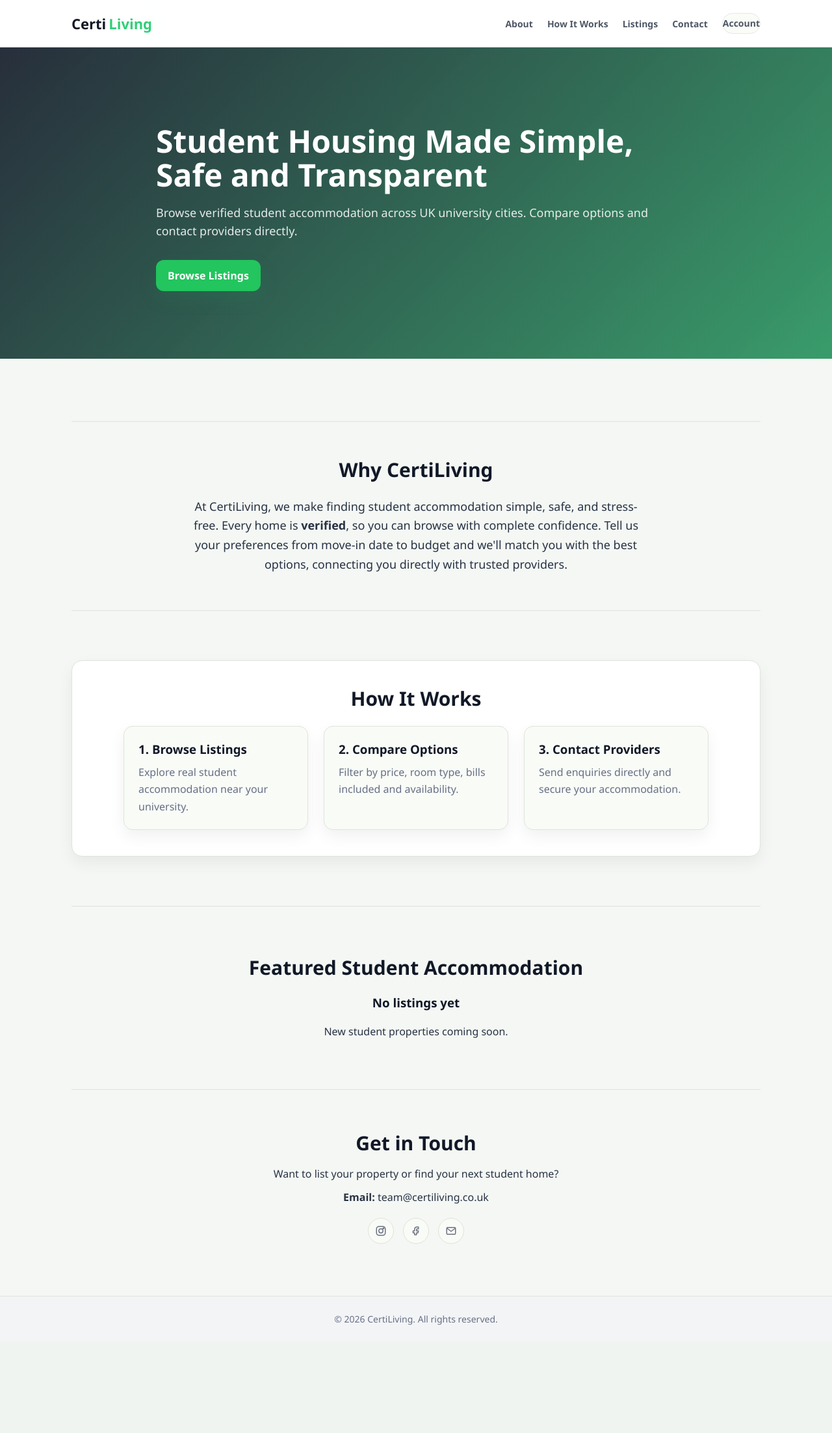
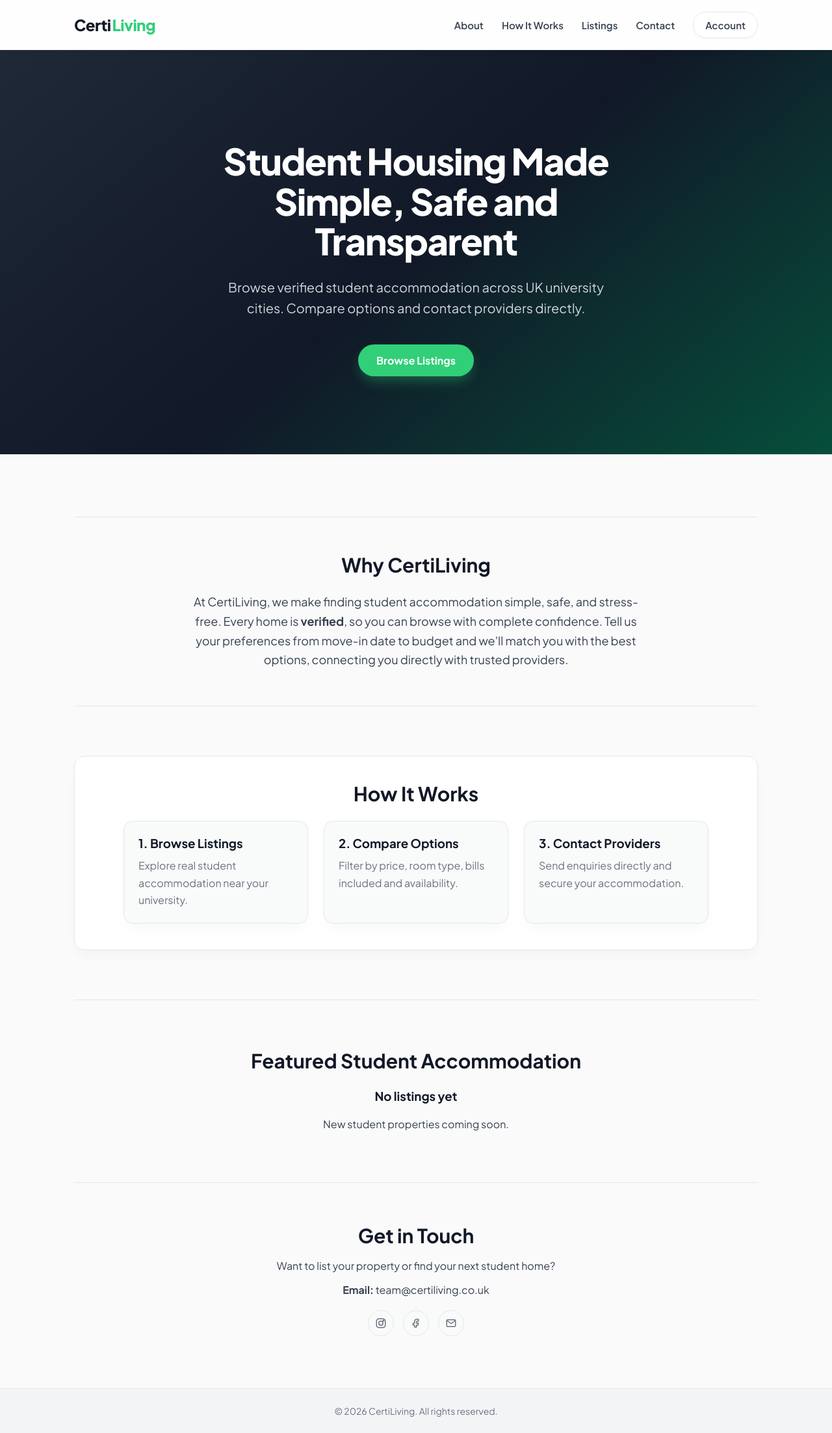
Before and after one commit to joehindle/certiliving-website, a Flask app: page / in a window 1280 px wide. Shown: the whole page at 65% size. Before the commit the page ends 2039 px from the top, so only its background shows below. Run offline with Flask 3, Linux system fonts and the light colour scheme; data that the repository does not hold is empty; parts of the project's set-up code (start-up, migrations or seed data) failed here and were passed over; some libraries are stand-ins or nearby versions.

Commit message:
style: update design system with Plus Jakarta Sans typography, refreshed color palette, and modern component UI.

```diff
--- a/app/routes/auth.py
+++ b/app/routes/auth.py
@@ -182,7 +182,11 @@ def account():
                         flash("Account created.", "success")
                         return redirect(_post_login_redirect())
                 else:
-                    flash("Account created. Check your email to confirm your address, then log in.", "success")
+                    flash(
+                        "If this email is new, check your inbox to confirm it. "
+                        "If you already have an account, please log in instead.",
+                        "info",
+                    )
                     return redirect(url_for("auth.account", mode="login"))
         else:
             try:
--- a/app/static/css/style.css
+++ b/app/static/css/style.css
@@ -1,20 +1,20 @@
 /* -------- Core -------- */
 :root {
   --max-width: 1100px;
-  --gutter: 20px;
-  --bg: #f4f7f3;
+  --gutter: 24px;
+  --bg: #fafafa;
   --surface: #ffffff;
-  --surface-soft: #f9fbf7;
+  --surface-soft: #f8fbf9;
   --text: #111827;
-  --muted: #667085;
+  --muted: #6b7280;
   --accent: #31cf78;
-  --accent-dark: #26a864;
-  --accent-soft: #eaf8f0;
-  --ink-soft: #273244;
-  --border: #dde5dc;
-  --border-strong: #cfd9cf;
-  --shadow: 0 18px 42px rgba(17, 24, 39, 0.08);
-  --shadow-soft: 0 10px 24px rgba(17, 24, 39, 0.06);
+  --accent-dark: #25a15d;
+  --accent-soft: #edf9f2;
+  --ink-soft: #374151;
+  --border: #e5e7eb;
+  --border-strong: #d1d5db;
+  --shadow: 0 20px 40px -10px rgba(17, 24, 39, 0.05), 0 10px 20px -5px rgba(17, 24, 39, 0.02);
+  --shadow-soft: 0 10px 20px -5px rgba(17, 24, 39, 0.04);
 }
 
 *,
@@ -25,11 +25,8 @@ html { scroll-behavior: smooth; }
 
 body {
   margin: 0;
-  font-family: "Avenir Next", Avenir, "Segoe UI", sans-serif;
-  background:
-    linear-gradient(180deg, rgba(255,255,255,0.8), rgba(244,247,243,0.94) 360px),
-    radial-gradient(circle at 18% 0%, rgba(47,191,113,0.14), transparent 340px),
-    var(--bg);
+  font-family: 'Plus Jakarta Sans', system-ui, -apple-system, sans-serif;
+  background: var(--bg);
   color: var(--text);
   min-height: 100vh;
   display: flex;
@@ -54,17 +51,18 @@ main { flex: 1; }
 
 /* -------- Navbar -------- */
 .navbar {
-  background: rgba(255, 255, 255, 0.88);
-  border-bottom: 1px solid rgba(221, 229, 220, 0.86);
+  background: rgba(255, 255, 255, 0.75);
+  border-bottom: 1px solid rgba(229, 231, 235, 0.5);
   position: sticky;
   top: 0;
   z-index: 1000;
-  backdrop-filter: blur(18px);
-  box-shadow: 0 1px 0 rgba(17, 24, 39, 0.03);
+  backdrop-filter: blur(12px);
+  -webkit-backdrop-filter: blur(12px);
+  box-shadow: 0 4px 20px -2px rgba(0, 0, 0, 0.02);
 }
 
 .nav-inner {
-  height: 72px;
+  height: 76px;
   display: flex;
   align-items: center;
   justify-content: space-between;
@@ -75,33 +73,31 @@ main { flex: 1; }
 
 .brand {
   font-weight: 800;
-  font-size: 22px;
+  font-size: 24px;
   text-decoration: none;
   color: var(--text);
-  letter-spacing: 0;
+  letter-spacing: -0.5px;
 }
 
 .brand-certi { color: var(--text); }
-.brand-living { color: var(--accent); margin-left: 4px; }
+.brand-living { color: var(--accent); margin-left: 2px; }
 
 .nav-links {
   display: flex;
-  gap: 22px;
+  gap: 28px;
   align-items: center;
 }
 
 .nav-links a {
   text-decoration: none;
   color: var(--ink-soft);
-  font-weight: 700;
-  font-size: 14px;
-  opacity: 0.82;
-  padding: 8px 0;
+  font-weight: 600;
+  font-size: 15px;
+  transition: color 0.2s ease;
 }
 
 .nav-links a:hover {
-  color: var(--text);
-  opacity: 1;
+  color: var(--accent-dark);
 }
 
 .nav-auth-form {
@@ -113,60 +109,63 @@ main { flex: 1; }
   appearance: none;
   border: 1px solid var(--border);
   border-radius: 999px;
-  background: var(--surface-soft);
-  color: var(--ink-soft);
+  background: var(--surface);
+  color: var(--text);
   cursor: pointer;
   font: inherit;
   font-size: 14px;
-  font-weight: 800;
-  line-height: 1;
-  padding: 9px 13px;
+  font-weight: 700;
+  padding: 10px 18px;
   text-decoration: none;
+  transition: all 0.2s ease;
+  box-shadow: 0 2px 4px rgba(0, 0, 0, 0.02);
 }
 
 .nav-auth-form button:hover,
 .nav-login-link:hover {
   border-color: var(--border-strong);
-  color: var(--text);
+  background: var(--surface-soft);
+  transform: translateY(-1px);
+  box-shadow: 0 4px 6px rgba(0, 0, 0, 0.04);
 }
 
 @media (max-width: 650px) {
-  .nav-links { gap: 14px; }
-  .nav-links a { font-size: 13px; }
+  .nav-links { gap: 16px; }
+  .nav-links a { font-size: 14px; }
 }
 
 /* -------- Hero -------- */
 .hero-full {
   width: 100%;
-  background:
-    linear-gradient(135deg, rgba(17, 24, 39, 0.90), rgba(31, 143, 87, 0.88)),
-    linear-gradient(90deg, rgba(255,255,255,0.10) 1px, transparent 1px),
-    linear-gradient(0deg, rgba(255,255,255,0.08) 1px, transparent 1px);
-  background-size: auto, 48px 48px, 48px 48px;
-  padding: 118px var(--gutter) 104px;
+  background: linear-gradient(140deg, #1f2937 0%, #111827 50%, #064e3b 100%);
+  padding: 140px var(--gutter) 120px;
   position: relative;
   overflow: hidden;
+  text-align: center;
 }
 
 .hero-content {
-  text-align: left;
-  max-width: 840px;
+  text-align: center;
+  max-width: 760px;
+  margin: 0 auto;
 }
 
 .hero-full h1 {
-  color: #fff;
-  font-size: 48px;
+  color: #ffffff;
+  font-size: 56px;
   font-weight: 800;
-  margin: 0 0 18px;
-  letter-spacing: 0;
-  line-height: 1.08;
+  margin: 0 0 24px;
+  letter-spacing: -1.5px;
+  line-height: 1.1;
 }
 
 .hero-full p {
-  color: rgba(255,255,255,0.88);
-  font-size: 18px;
+  color: #d1d5db;
+  font-size: 20px;
   line-height: 1.6;
-  margin: 0 0 30px;
+  margin: 0 auto 40px;
+  max-width: 600px;
+  font-weight: 400;
 }
 
 .btn-primary,
@@ -174,24 +173,26 @@ main { flex: 1; }
   display: inline-flex;
   align-items: center;
   justify-content: center;
-  background: #22c55e;
+  background: var(--accent);
   color: #fff;
   border: none;
-  padding: 13px 18px;
-  border-radius: 12px;
-  font-weight: 800;
+  padding: 14px 28px;
+  border-radius: 999px;
+  font-size: 16px;
+  font-weight: 700;
   text-decoration: none;
   cursor: pointer;
-  box-shadow: 0 12px 26px rgba(31, 143, 87, 0.18);
-  transition: transform 0.18s ease, box-shadow 0.18s ease, filter 0.18s ease;
+  box-shadow: 0 10px 20px -5px rgba(49, 207, 120, 0.4);
+  transition: all 0.2s cubic-bezier(0.4, 0, 0.2, 1);
 }
 
-.section .btn-primary { margin-top: 20px; }
+.section .btn-primary { margin-top: 24px; }
 
 .btn-primary:hover,
 .primary-btn:hover {
   transform: translateY(-2px);
-  box-shadow: 0 16px 30px rgba(31, 143, 87, 0.24);
+  background: var(--accent-dark);
+  box-shadow: 0 14px 24px -5px rgba(49, 207, 120, 0.5);
 }
 
 @media (max-width: 768px) {
--- a/app/templates/base.html
+++ b/app/templates/base.html
@@ -4,6 +4,9 @@
     <meta name="viewport" content="width=device-width, initial-scale=1">
     <title>CertiLiving</title>
     <link rel="icon" type="image/png" href="{{ url_for('static', filename='certi.png', v='20260502a') }}">
+    <link rel="preconnect" href="https://fonts.googleapis.com">
+    <link rel="preconnect" href="https://fonts.gstatic.com" crossorigin>
+    <link href="https://fonts.googleapis.com/css2?family=Plus+Jakarta+Sans:wght@400;500;600;700;800&display=swap" rel="stylesheet">
     <link rel="stylesheet" href="{{ url_for('static', filename='css/style.css', v='20260502a') }}">
     {% block extra_head %}{% endblock %}
 </head>
```
Also changed, not shown: other parts of app/static/css/style.css (+50 -29 lines), tests/test_smoke.py (+4 -3 lines).
